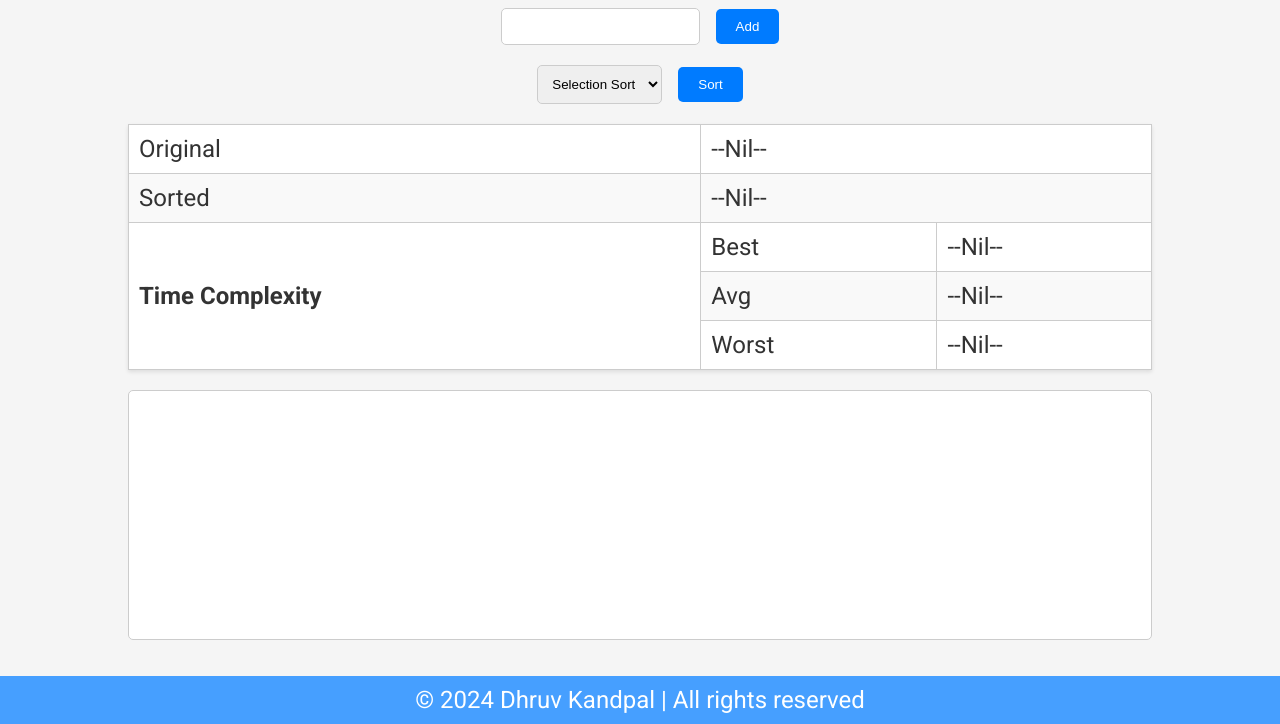
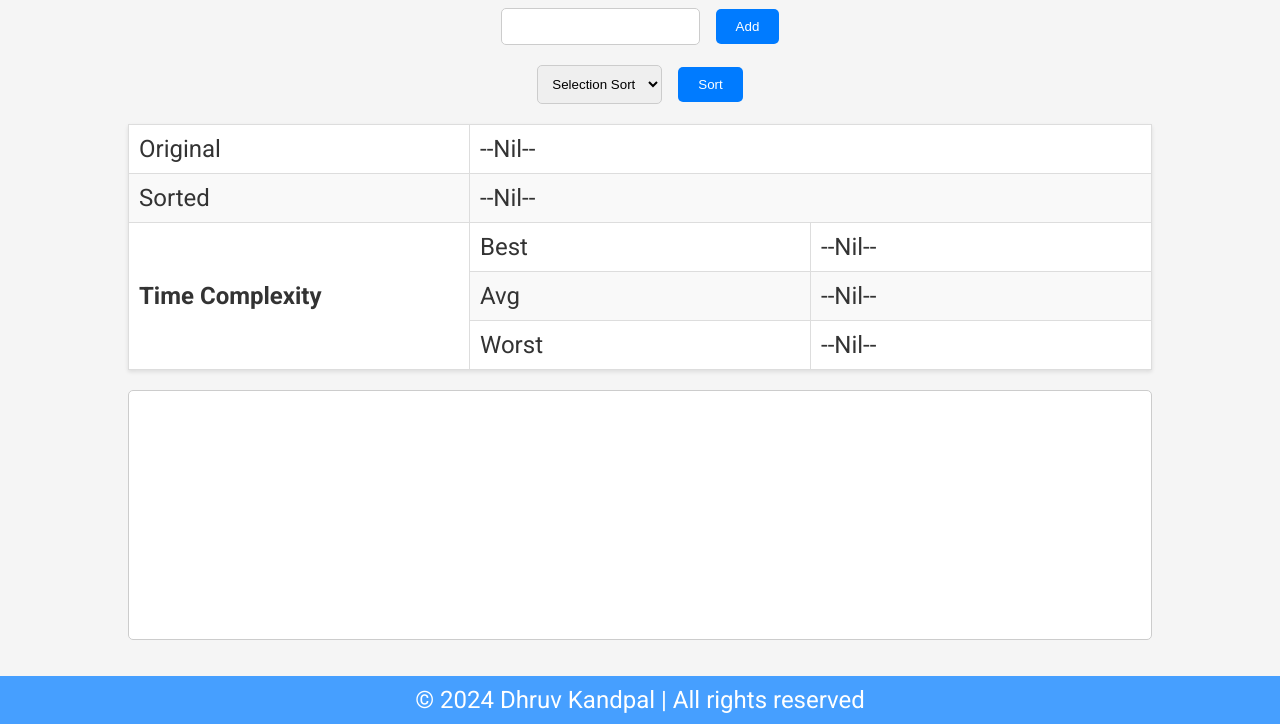
Before and after one commit to DHRUVKANDPAL/Sorting-APP, a plain HTML site: page index.html in a window 1280 px wide. Shown: the part 76-800 px from the top of the page. Drawn offline with Linux system fonts and the light colour scheme.

Commit message:
word wrap

```diff
--- a/style.css
+++ b/style.css
@@ -174,3 +174,14 @@ nav {
 table,tr,td,th{
     border:1px solid #ccc;
 }
+table {
+   table-layout: fixed;
+}
+
+td, th {
+    border: 1px solid #ddd;
+    padding: 10px;
+    text-align: left;
+    word-wrap: break-word; /* For older browsers */
+    overflow-wrap: break-word; /* For modern browsers */
+}
```
